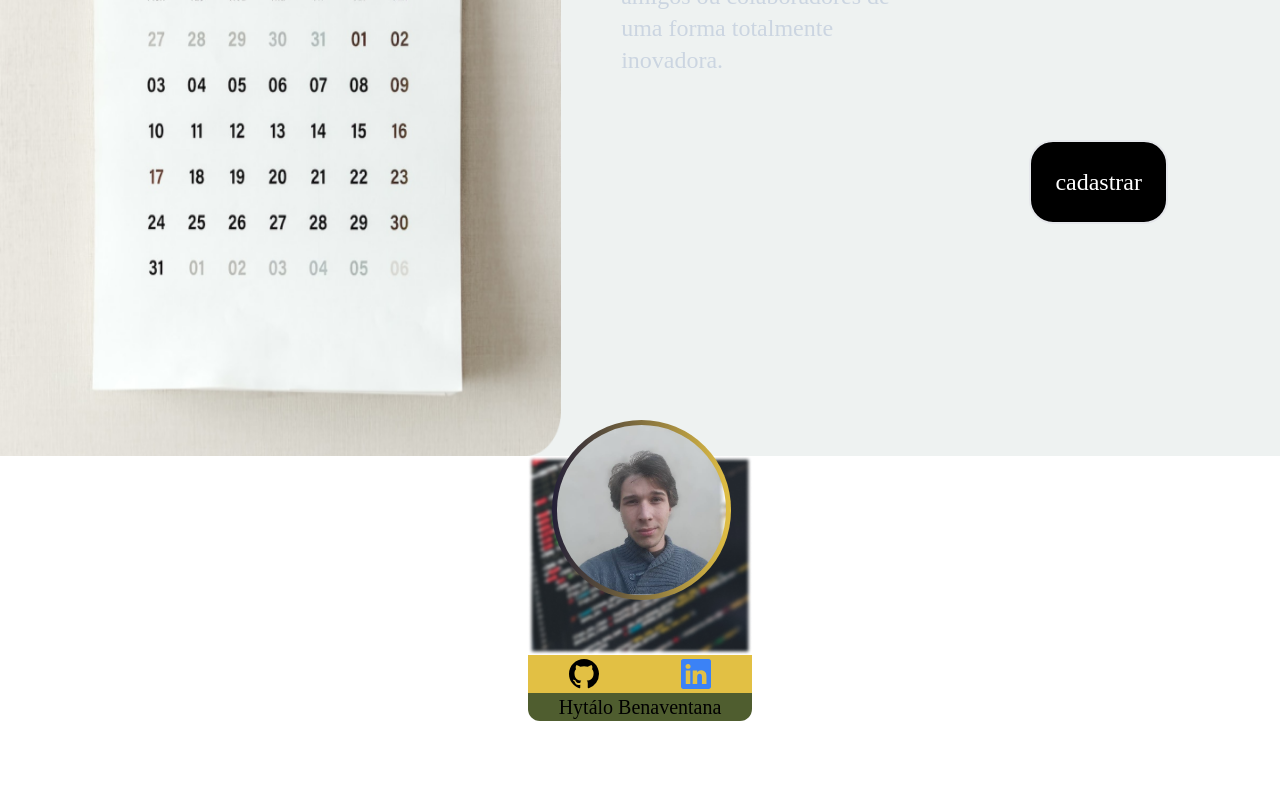
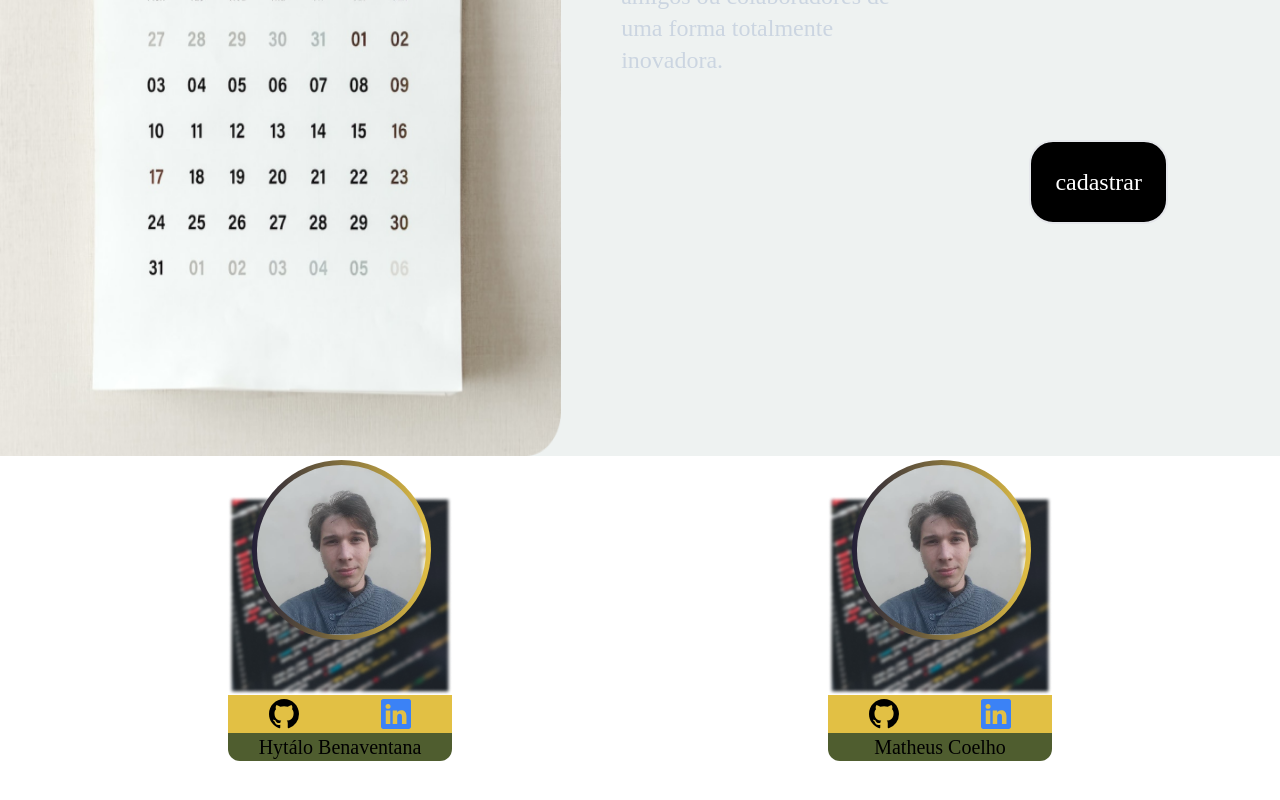
Before and after one commit to Pd-Troia/schedule_vite_tail, a React (Vite) app: page / in a window 1280 px wide. Shown: the part 344-1144 px from the top of the page. Before the commit the page ends 1065 px from the top, so only its background shows below. Built offline with nearby package versions, Linux system fonts and the light colour scheme; a web font is replaced by a local one.

Commit message:
links on icons

```diff
--- a/src/components/layout/ProfileCard.tsx
+++ b/src/components/layout/ProfileCard.tsx
@@ -5,9 +5,11 @@ import {BsGithub, BsLinkedin} from "react-icons/bs"
 export interface IProfileCardProps {
   photo: string
   name: string
+  linkLinkedin: string
+  linkGit: string
 }
 
-export function ProfileCard ({name}: IProfileCardProps) {
+export function ProfileCard ({name,photo,linkGit,linkLinkedin}: IProfileCardProps) {
 
   return (
 
@@ -20,10 +22,10 @@ export function ProfileCard ({name}: IProfileCardProps) {
       </div>
       <div className='flex justify-around bg-amarelo-macaco-tranzante py-1'>
         <div className='text-3xl cursor-pointer'>
-        <BsGithub/>
+        <a href={linkGit}><BsGithub/></a>
         </div>
         <div className='text-blue-500 text-3xl cursor-pointer'>
-        <BsLinkedin/>
+        <a href={linkLinkedin}><BsLinkedin/></a>
         </div>
       </div>
       <div className=" bg-[#4F5D2F] rounded-b-xl flex justify-center text-xl">
--- a/src/components/pages/frame_page/AboutUs.tsx
+++ b/src/components/pages/frame_page/AboutUs.tsx
@@ -5,9 +5,25 @@ export interface IAboutUsProps {
 }
 
 export function AboutUs (props: IAboutUsProps) {
+  console.log(typeof photoHyt)
   return (
-    <div className='flex justify-around '>
-      <ProfileCard name="Hytálo Benaventana" photo={photoHyt} />
+    <div className='flex flex-col items-center p-10 md:flex-row md:justify-around'>
+      <div className="my-14 md:my-0">
+        <ProfileCard
+        name="Hytálo Benaventana"
+        photo={photoHyt}
+        linkGit="https://github.com/Pd-Troia"
+        linkLinkedin='https://www.linkedin.com/in/hytalo-benaventana'
+        />
+        </div>
+      <div>
+        <ProfileCard
+        name="Matheus Coelho"
+        photo={photoHyt}
+        linkGit=""
+        linkLinkedin=''
+        /> {/* por enquanto ta a minha foto, dps so importar e bota a sua  */}
+      </div>
     </div>
   );
 }
```
Also changed, not shown: 1 other file (tests, documents, lock files or other folders).
